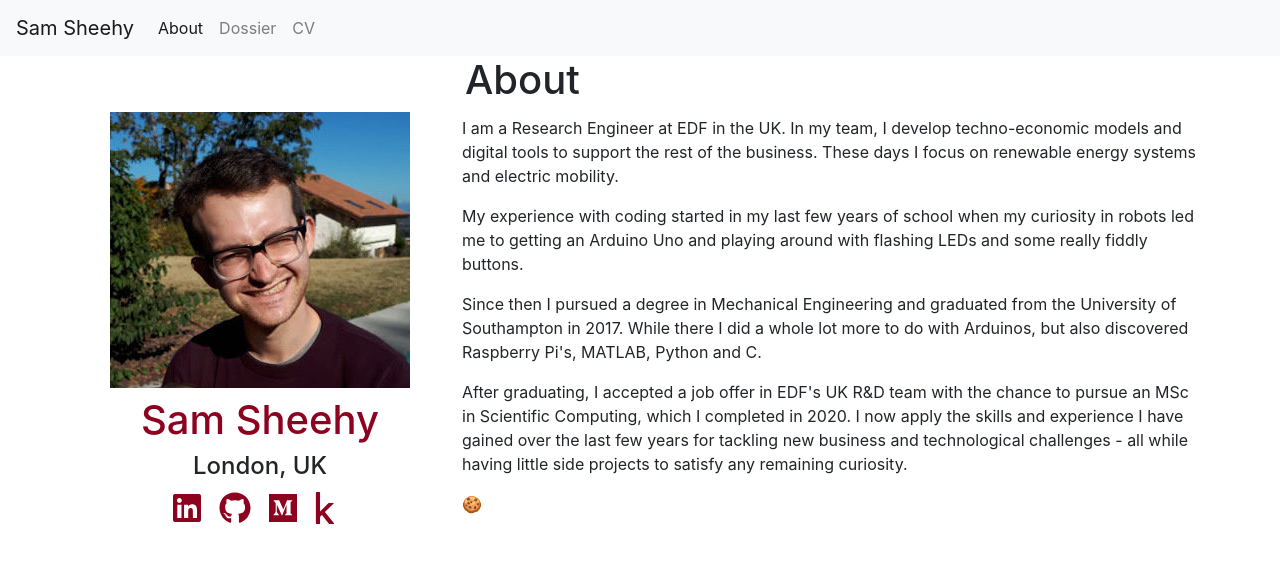
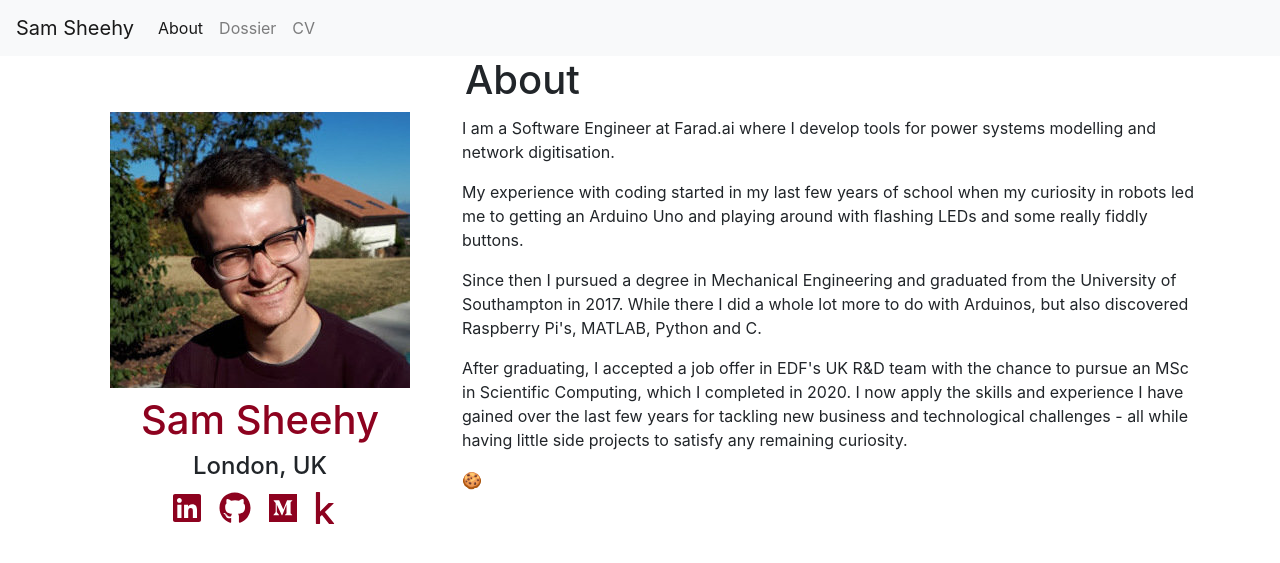
Before and after one commit to sheeshee/sheeshee.github.io, a Jekyll site: the page built from about.html, in a window 1280 px wide. Shown: the top 563 px of the page. Built offline with Jekyll 4.4.1, drawn with Linux system fonts in a browser that asks for light colours; nearby versions of some CDN libraries; emoji names are drawn with the system emoji font.

Commit message:
Update about

```diff
--- a/about.html
+++ b/about.html
@@ -5,10 +5,8 @@ heading: About
 ---
 <div class="m-1 px-2">
 <p>
-    I am a Research Engineer at EDF in the UK. In my team, I develop
-    techno-economic models and digital tools to support the rest of
-    the business. These days I focus on renewable energy systems and
-    electric mobility.
+    I am a Software Engineer at Farad.ai where I develop tools for power systems
+    modelling and network digitisation.
 </p>
 
 <p>
```
